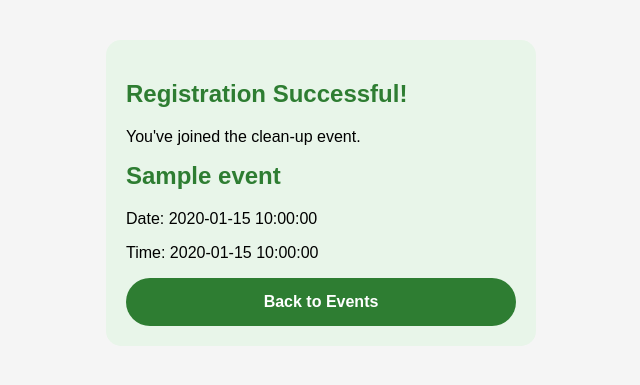
After one commit to Mrgnoblennon/Community-Clean-Up-App, a Flask app: template templates/confirmation.html in a window 1280 px wide. The commit adds this page. Shown: the top 385 px of the page, without its empty margins (319-959 px from the left). Run offline with Flask 3, Linux system fonts and the light colour scheme; the template is opened without the code that fills it: most values are stand-ins (such as "Sample title", 1, 10 or a date in 2020).

Commit message:
added confirmation page, join button event now redirects to new confirmation section

```diff
--- a/app.py
+++ b/app.py
@@ -85,7 +85,22 @@ def join_event(event_id):
     finally:
         connection.close()
 
-    return redirect(url_for("event_details", event_id=event_id))
+    return redirect(url_for("confirmation", event_id=event_id))
+
+@app.route("/events/<int:event_id>/confirmation")
+def confirmation(event_id):
+    connection = sqlite3.connect("instance/cleanup.db")
+    connection.row_factory = sqlite3.Row
+
+    cursor = connection.cursor()
+    cursor.execute("SELECT * FROM events WHERE id = ?", (event_id,))
+    event = cursor.fetchone()
+    connection.close()
+
+    if event is None:
+        return "Event not found", 404
+
+    return render_template("confirmation.html", event=event)
 
 if __name__ == "__main__":
-    app.run(debug=True)
+    app.run(debug=True, port=5001)
--- a/static/css/style.css
+++ b/static/css/style.css
@@ -17,6 +17,13 @@ h1 {
   width: 100%;
   max-width: 430px;
   margin: 0 auto;
+}
+.event-card .btn {
+  margin-top: 15px;
+}
+
+.container > .btn {
+  margin-top: 25px;
 }
 .site-header {
   display: flex;
--- /dev/null
+++ b/templates/confirmation.html
@@ -0,0 +1,25 @@
+<!DOCTYPE html>
+<html lang="en">
+<head>
+    <meta charset="UTF-8">
+    <meta name="viewport" content="width=device-width, initial-scale=1.0">
+    <title>Registration Confirmed</title>
+    <link rel="stylesheet" href="{{ url_for('static', filename='css/style.css') }}">
+</head>
+<body>
+    <main class="container">
+        <section class="event-card">
+            <h1>Registration Successful!</h1>
+            <p>You've joined the clean-up event.</p>
+
+            <h2>{{ event.name }}</h2>
+            <p>Date: {{ event.date }}</p>
+            <p>Time: {{ event.time }}</p>
+
+            <a href="{{ url_for('events') }}" class="btn">
+                Back to Events
+            </a>
+        </section>
+    </main>
+</body>
+</html>
```
Also changed, not shown: templates/events.html (+7 -0 lines).
